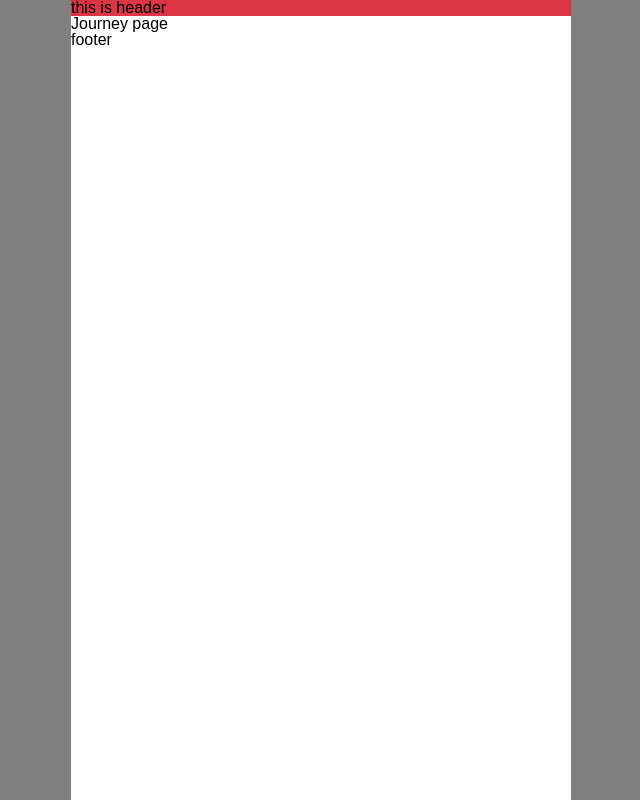
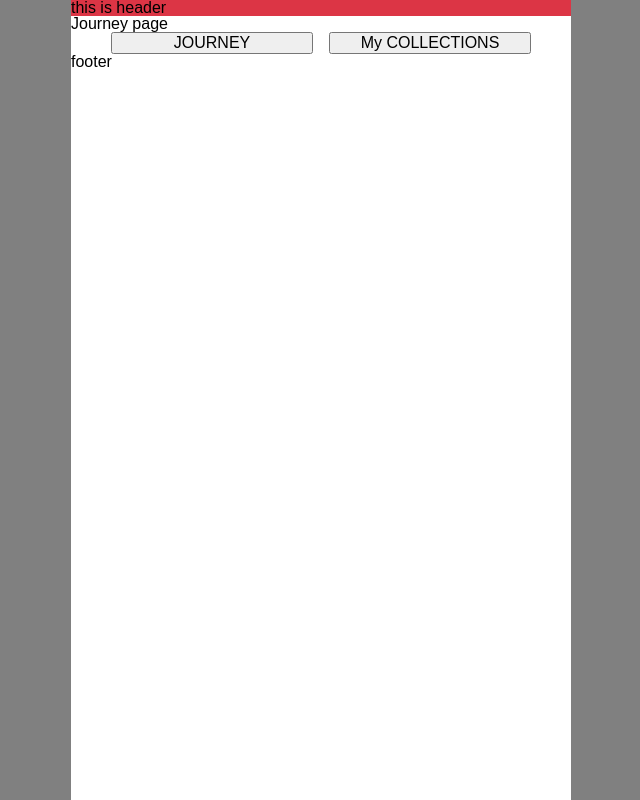
Before and after one commit to Lv2-Recsys-01/styl-frontend, a React (Create React App) app: page /journey in a window 1280 px wide. Shown: the whole page, without its empty margins (319-959 px from the left). Built offline with nearby package versions, Linux system fonts and the light colour scheme.

Commit message:
feat: journey, collection router

```diff
--- /dev/null
+++ b/src/components/ToggleRouter/index.jsx
@@ -0,0 +1,37 @@
+import React from "react";
+import { redirect, useNavigate } from "react-router-dom";
+import { styled } from "styled-components";
+
+const S = {
+    Wrapper: styled.div`
+        display: flex;
+        width: 100%;
+
+        padding: 0 32px;
+    `,
+    RouteBtn: styled.button`
+        width: 50%;
+        margin: 0 8px;
+    `,
+};
+
+function ToggleRouter() {
+    const navigate = useNavigate();
+
+    const onRouteBtnClick = (route) => {
+        navigate(`/${route}`);
+    };
+
+    return (
+        <S.Wrapper>
+            <S.RouteBtn className="route-btn" onClick={() => onRouteBtnClick("journey")}>
+                JOURNEY
+            </S.RouteBtn>
+            <S.RouteBtn className="route-btn" onClick={() => onRouteBtnClick("collections")}>
+                My COLLECTIONS
+            </S.RouteBtn>
+        </S.Wrapper>
+    );
+}
+
+export default ToggleRouter;
--- a/src/pages/App.js
+++ b/src/pages/App.js
@@ -1,30 +1,18 @@
 import React from "react";
-import { RouterProvider, createBrowserRouter } from "react-router-dom";
+import { BrowserRouter, Route, Routes } from "react-router-dom";
 import Journey from "./Journey";
 import EntryPage from "./EntryPage";
 import MyPage from "./MyPage";
 
-// https://reactrouter.com/en/main/start/tutorial
-const router = createBrowserRouter([
-    {
-        path: "/",
-        element: <EntryPage />,
-    },
-    {
-        path: "/journey",
-        element: <Journey />,
-    },
-    {
-        path: "/collections",
-        element: <MyPage />,
-    },
-]);
-
 function App() {
     return (
-        <>
-            <RouterProvider router={router} />
-        </>
+        <BrowserRouter>
+            <Routes>
+                <Route path="/" element={<EntryPage />} />
+                <Route path="/journey" element={<Journey />} />
+                <Route path="/collections" element={<MyPage />} />
+            </Routes>
+        </BrowserRouter>
     );
 }
 
--- a/src/pages/Journey/index.jsx
+++ b/src/pages/Journey/index.jsx
@@ -1,7 +1,13 @@
 import React from "react";
+import ToggleRouter from "../../components/ToggleRouter";
 
 function Journey() {
-    return <div>Journey page</div>;
+    return (
+        <div>
+            Journey page
+            <ToggleRouter />
+        </div>
+    );
 }
 
 export default Journey;
--- a/src/pages/MyPage/index.jsx
+++ b/src/pages/MyPage/index.jsx
@@ -1,7 +1,13 @@
 import React from "react";
+import ToggleRouter from "../../components/ToggleRouter";
 
 function MyPage() {
-    return <div>MyPage</div>;
+    return (
+        <div>
+            Collections
+            <ToggleRouter />
+        </div>
+    );
 }
 
 export default MyPage;
```
Also changed, not shown: src/components/HeartButton/index.jsx (added, +7 -0 lines).
